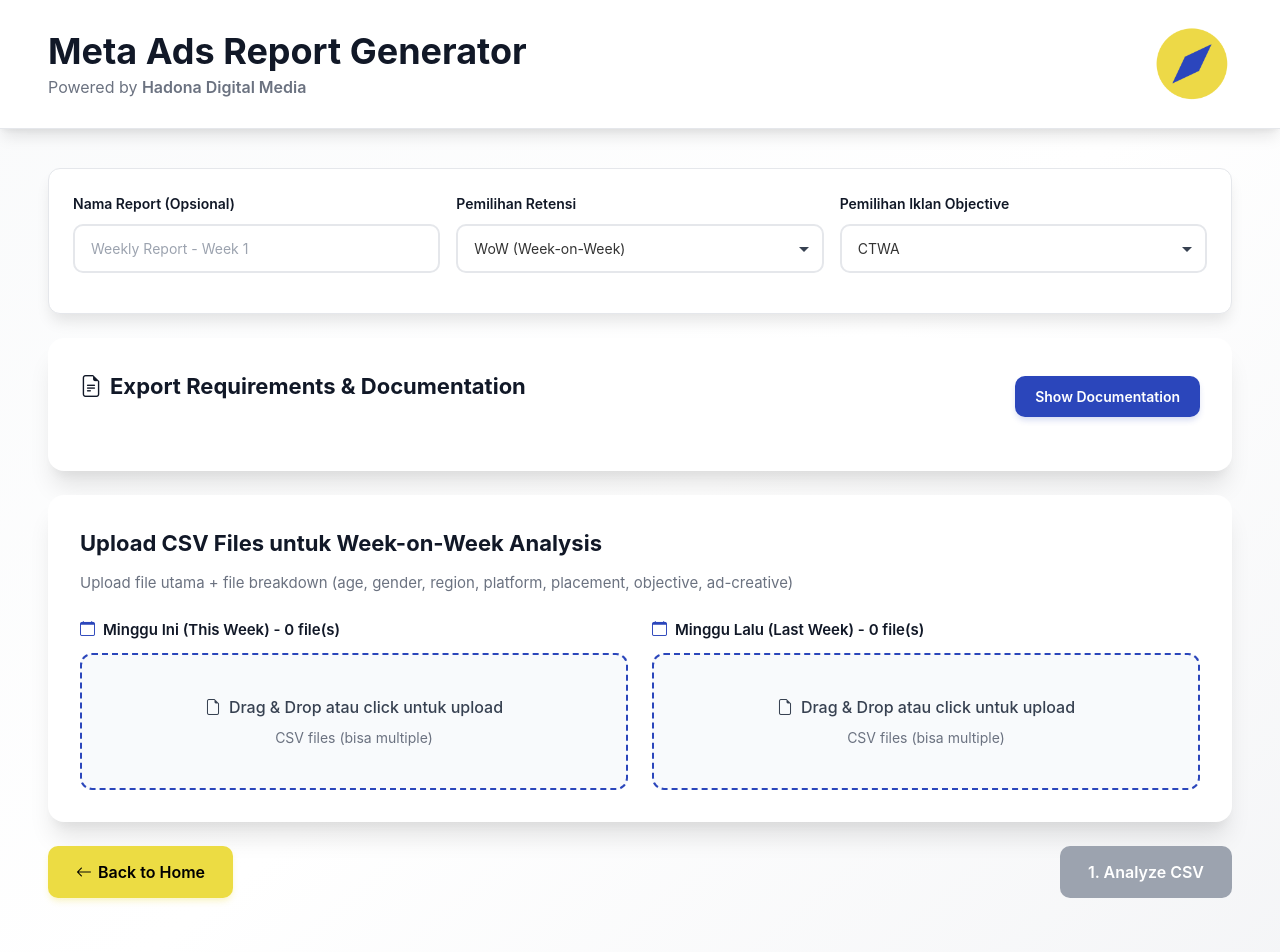
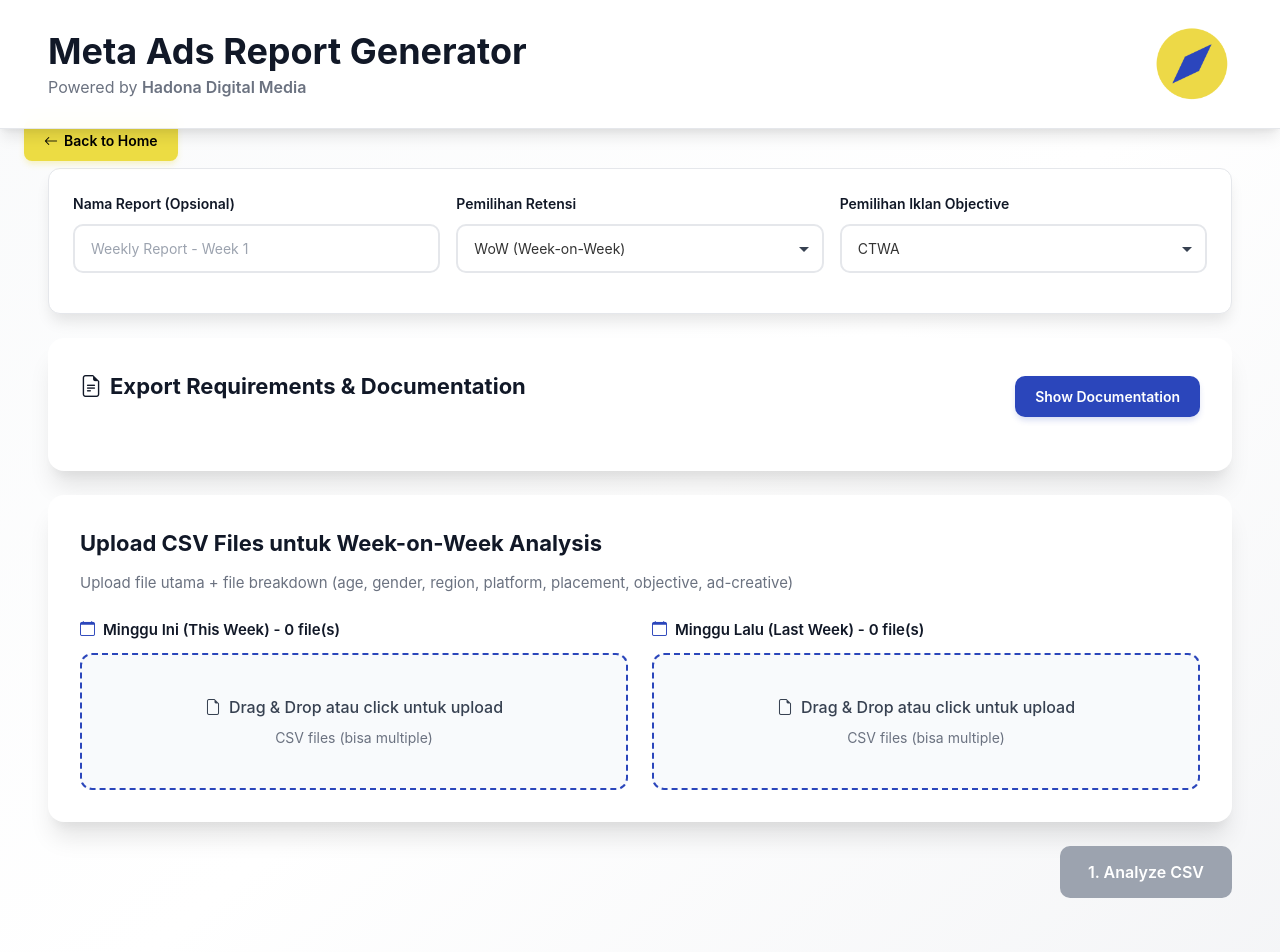
Before and after one commit to Briyanes/meta-ads-report-generator, a Next.js app: page /meta-ads in a window 1280 px wide. Shown: the top 952 px of the page. Built offline with nearby package versions, Linux system fonts and the light colour scheme.

Commit message:
feat: Move Back to Home button to fixed position after header (left side) and hide on mobile views

```diff
--- a/app/globals.css
+++ b/app/globals.css
@@ -616,6 +616,28 @@ a {
   .footer-hadona {
     margin-left: 4px !important;
   }
+
+  .back-to-home-fixed {
+    display: inline-flex !important;
+    top: 120px !important;
+    left: 24px !important;
+  }
+}
+
+/* Hide back to home button on mobile */
+@media (max-width: 768px) {
+  .back-to-home-fixed {
+    display: none !important;
+  }
+}
+
+/* Adjust back to home button position for smaller desktop screens */
+@media (max-width: 1024px) and (min-width: 769px) {
+  .back-to-home-fixed {
+    left: 16px !important;
+    padding: 8px 16px !important;
+    font-size: 13px !important;
+  }
 }
 
 .social-link {
--- a/app/meta-ads/page.tsx
+++ b/app/meta-ads/page.tsx
@@ -777,6 +777,44 @@ export default function MetaAdsPage() {
 
       {/* Spacer for fixed header */}
       <div className="header-spacer" style={{ height: '120px' }}></div>
+
+      {/* Back to Home Button - Fixed Position */}
+      <button
+        className="back-to-home-fixed"
+        onClick={() => router.push('/home')}
+        style={{
+          position: 'fixed',
+          top: '120px',
+          left: '24px',
+          zIndex: 999,
+          color: '#000000',
+          background: '#ECDC43',
+          border: 'none',
+          cursor: 'pointer',
+          fontSize: '14px',
+          fontWeight: '600',
+          padding: '10px 20px',
+          borderRadius: '8px',
+          transition: 'all 0.2s ease',
+          display: 'inline-flex',
+          alignItems: 'center',
+          gap: '6px',
+          boxShadow: '0 4px 6px -1px rgba(236, 220, 67, 0.3)'
+        }}
+        onMouseEnter={(e) => {
+          e.currentTarget.style.backgroundColor = '#d4c539'
+          e.currentTarget.style.transform = 'translateY(-2px)'
+          e.currentTarget.style.boxShadow = '0 6px 8px -1px rgba(236, 220, 67, 0.4)'
+        }}
+        onMouseLeave={(e) => {
+          e.currentTarget.style.backgroundColor = '#ECDC43'
+          e.currentTarget.style.transform = 'translateY(0)'
+          e.currentTarget.style.boxShadow = '0 4px 6px -1px rgba(236, 220, 67, 0.3)'
+        }}
+      >
+        <i className="bi bi-arrow-left"></i>
+        <span className="back-to-home-text">Back to Home</span>
+      </button>
 
       <main className="responsive-container" style={{
         maxWidth: '1400px',
@@ -1419,41 +1457,9 @@ export default function MetaAdsPage() {
           flexWrap: 'wrap',
           gap: '16px',
           marginBottom: '24px',
-          justifyContent: 'space-between',
+          justifyContent: 'flex-end',
           alignItems: 'center'
-        }}>
-          <button
-            onClick={() => router.push('/home')}
-            style={{
-              color: '#000000',
-              background: '#ECDC43',
-              border: 'none',
-              cursor: 'pointer',
-              fontSize: '16px',
-              fontWeight: '600',
-              padding: '14px 28px',
-              borderRadius: '10px',
-              transition: 'all 0.2s ease',
-              display: 'inline-flex',
-              alignItems: 'center',
-              gap: '6px',
-              boxShadow: '0 4px 6px -1px rgba(236, 220, 67, 0.3)'
-            }}
-            onMouseEnter={(e) => {
-              e.currentTarget.style.backgroundColor = '#d4c539'
-              e.currentTarget.style.transform = 'translateY(-2px)'
-              e.currentTarget.style.boxShadow = '0 6px 8px -1px rgba(236, 220, 67, 0.4)'
-            }}
-            onMouseLeave={(e) => {
-              e.currentTarget.style.backgroundColor = '#ECDC43'
-              e.currentTarget.style.transform = 'translateY(0)'
-              e.currentTarget.style.boxShadow = '0 4px 6px -1px rgba(236, 220, 67, 0.3)'
-            }}
-          >
-            <i className="bi bi-arrow-left"></i>
-            Back to Home
-          </button>
-
+          }}>
           <div style={{
             display: 'flex',
             flexWrap: 'wrap',
```
